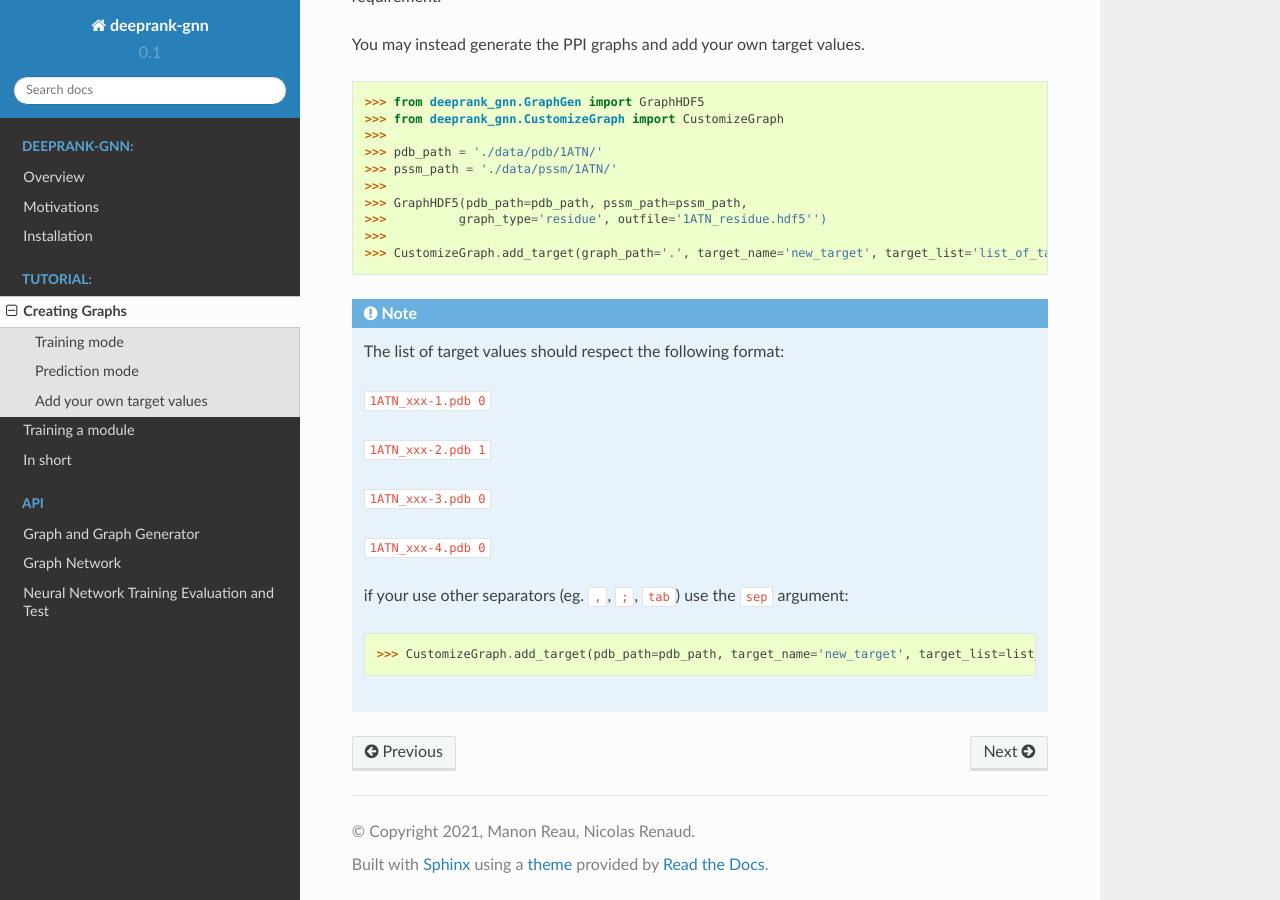
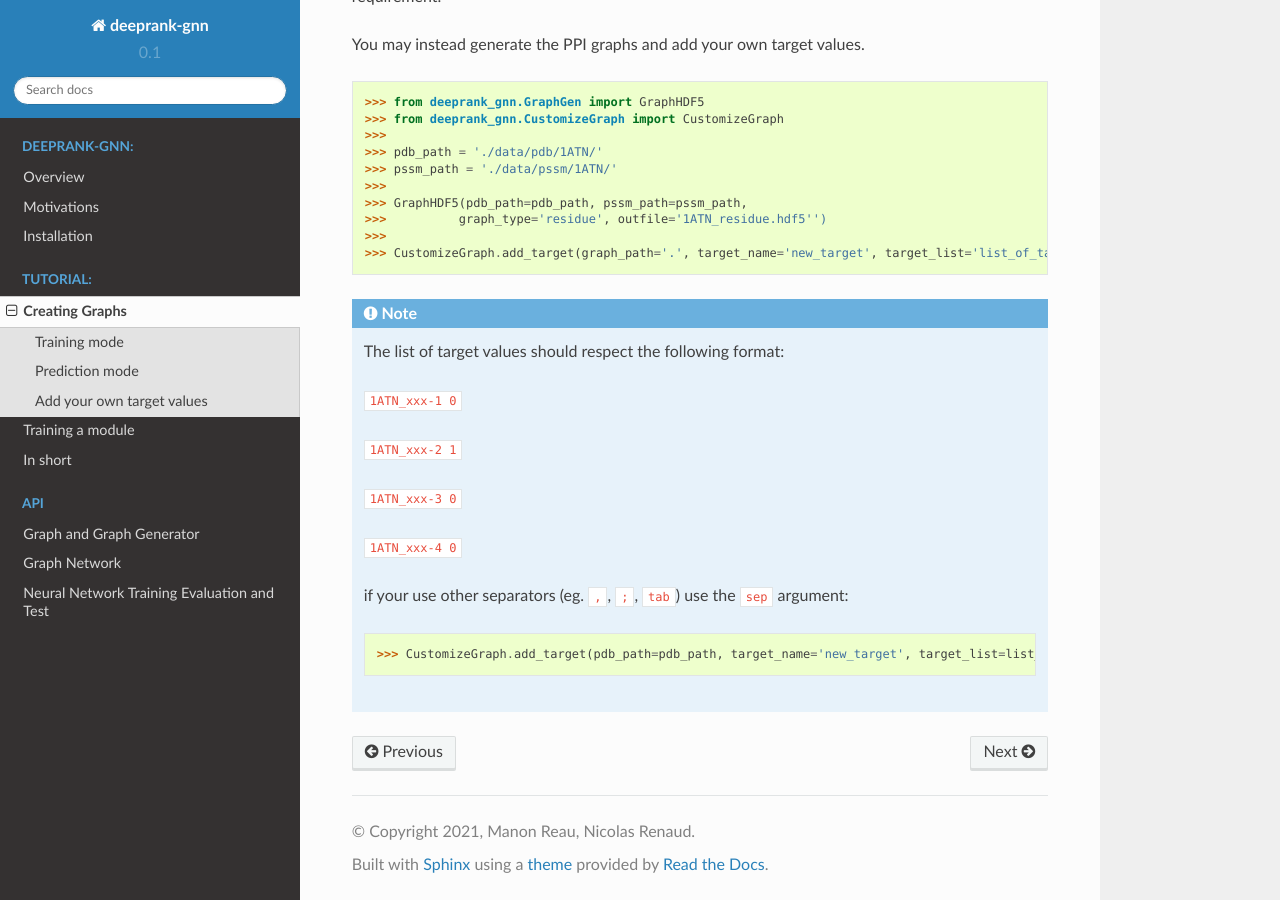
Before and after one commit to DeepRank/Deeprank-GNN, a Sphinx documentation site: the page built from docs/tutorial.generate_graph.rst, in a window 1280 px wide and 900 px high, scrolled down 1575 px. Built offline with Sphinx 7.4.7 and the Read the Docs theme 2.0.0, drawn with Linux system fonts in a browser that asks for light colours.

Commit message:
Update tutorial.generate_graph.rst

```diff
--- a/docs/tutorial.generate_graph.rst
+++ b/docs/tutorial.generate_graph.rst
@@ -80,13 +80,13 @@ You may instead generate the PPI graphs and add your own target values.
 .. note::
   The list of target values should respect the following format:
 
-  ``1ATN_xxx-1.pdb 0``
+  ``1ATN_xxx-1 0``
 
-  ``1ATN_xxx-2.pdb 1``
+  ``1ATN_xxx-2 1``
 
-  ``1ATN_xxx-3.pdb 0``
+  ``1ATN_xxx-3 0``
 
-  ``1ATN_xxx-4.pdb 0``
+  ``1ATN_xxx-4 0``
 
   if your use other separators (eg. ``,``, ``;``, ``tab``) use the ``sep`` argument:
 
```
